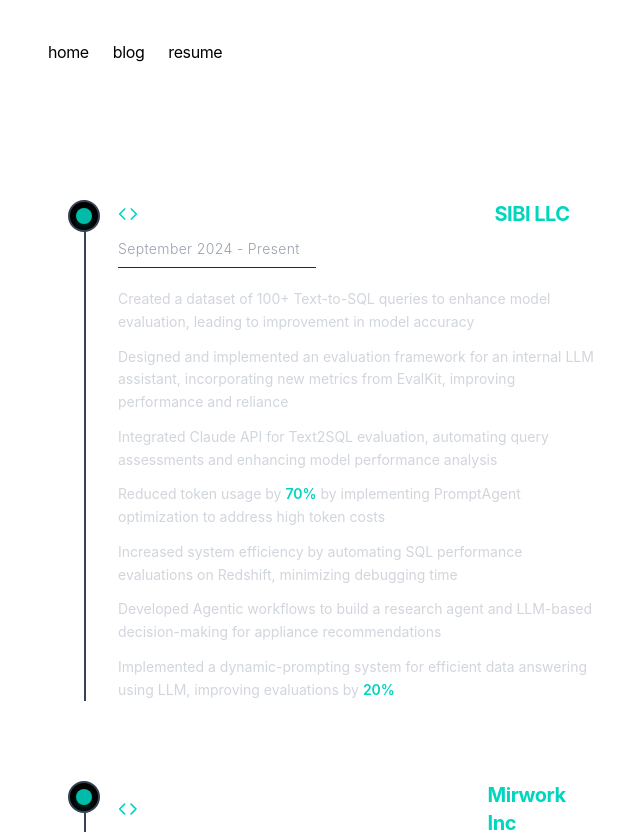
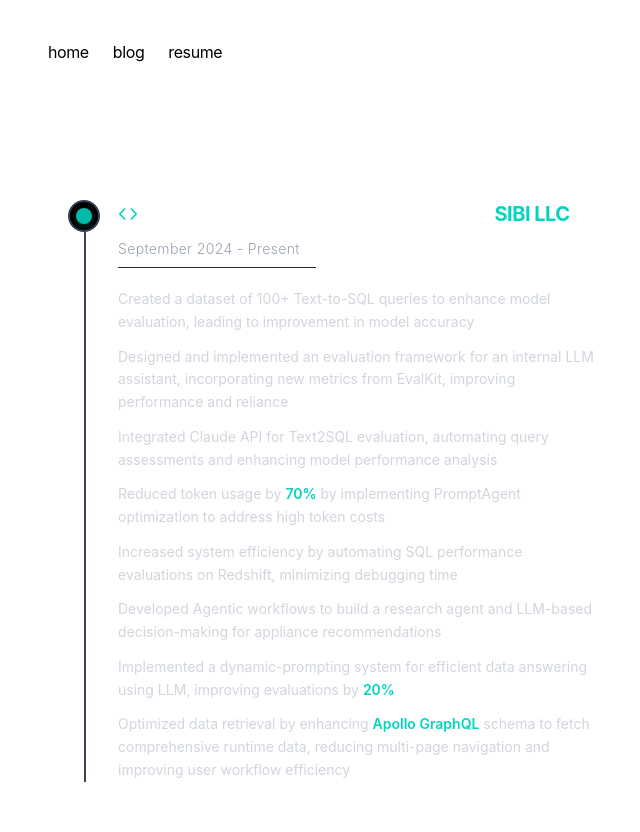
Before and after one commit to Sparsh-Palkhiwala/resume, a Next.js app: page /resume in a window 1280 px wide. Shown: the top 832 px of the page, without its empty margins (308-948 px from the left). Built offline with nearby package versions, Linux system fonts and the light colour scheme.

Commit message:
add grapql resume point

```diff
--- a/app/resume/page.tsx
+++ b/app/resume/page.tsx
@@ -66,6 +66,16 @@ const EnhancedMinimalResume = () => {
                     Implemented a dynamic-prompting system for efficient data
                     answering using LLM, improving evaluations by{" "}
                     <span className="text-teal-400 font-semibold">20%</span>
+                  </span>
+                </li>
+                <li className="flex gap-2">
+                  <span>
+                    Optimized data retrieval by enhancing{" "}
+                    <span className="text-teal-400 font-semibold">
+                      Apollo GraphQL
+                    </span>{" "}
+                    schema to fetch comprehensive runtime data, reducing
+                    multi-page navigation and improving user workflow efficiency
                   </span>
                 </li>
               </ul>
```
